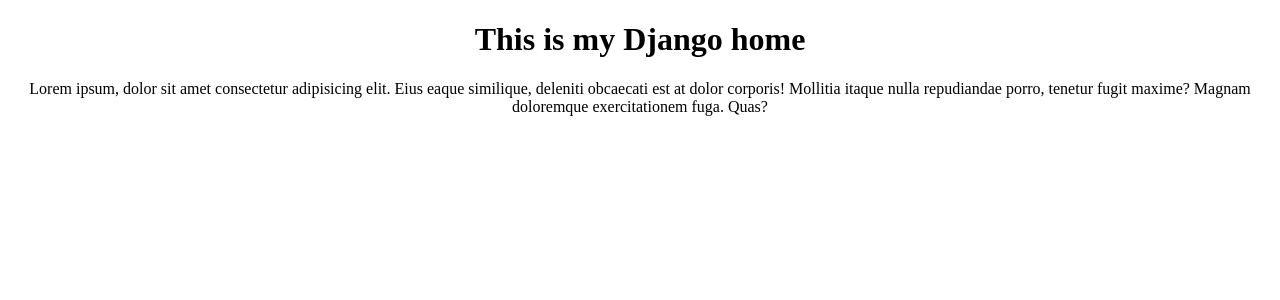
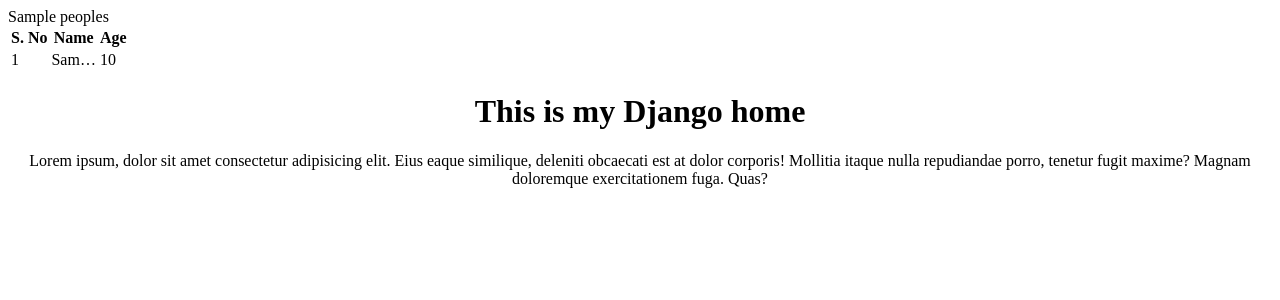
Before and after one commit to mr7aali/django, a Django app: template home/templates/index.html in a window 1280 px wide. Shown: the top 300 px of the page. Run offline with Django 5.2, Linux system fonts and the light colour scheme; the template is opened without the code that fills it: most values are stand-ins (such as "Sample title", 1, 10 or a date in 2020).

Commit message:
load data in template

```diff
--- a/core/urls.py
+++ b/core/urls.py
@@ -18,7 +18,7 @@
 from django.urls import path
 from home.views import *
 urlpatterns = [
-    path("home", home,name="home"),
+    path("", home,name="home"),
     path('admin/', admin.site.urls),
 
 ]
--- a/home/templates/index.html
+++ b/home/templates/index.html
@@ -1,17 +1,35 @@
 <!DOCTYPE html>
 <html lang="en">
+  <head>
+    <meta charset="UTF-8" />
+    <meta name="viewport" content="width=device-width, initial-scale=1.0" />
+    <title>Django home</title>
+  </head>
 
-<head>
-    <meta charset="UTF-8">
-    <meta name="viewport" content="width=device-width, initial-scale=1.0">
-    <title>Django home</title>
-</head>
+  <body>
+    {{peoples}}
 
-<body >
-    <h1  style="text-align: center; ">This is my Django home </h1>
-    <p style="text-align: center; ">Lorem ipsum, dolor sit amet consectetur adipisicing elit. Eius eaque similique, deleniti obcaecati est at dolor
-        corporis! Mollitia itaque nulla repudiandae porro, tenetur fugit maxime? Magnam doloremque exercitationem fuga.
-        Quas? </p>
-</body>
+    <table>
+      <tr>
+        <th>S. No</th>
+        <th>Name</th>
+        <th>Age</th>
+      </tr>
+      {% for people in peoples %}
+      <tr>
+        <td>{{forloop.counter }}</td>
+        <td>{{people.name | truncatechars:4}}</td>
+        <td>{{people.age}}</td>
+      </tr>
+      {% endfor %}
+    </table>
 
+    <h1 style="text-align: center">This is my Django home</h1>
+    <p style="text-align: center">
+      Lorem ipsum, dolor sit amet consectetur adipisicing elit. Eius eaque
+      similique, deleniti obcaecati est at dolor corporis! Mollitia itaque nulla
+      repudiandae porro, tenetur fugit maxime? Magnam doloremque exercitationem
+      fuga. Quas?
+    </p>
+  </body>
 </html>
```
Also changed, not shown: home/views.py (+8 -3 lines).
